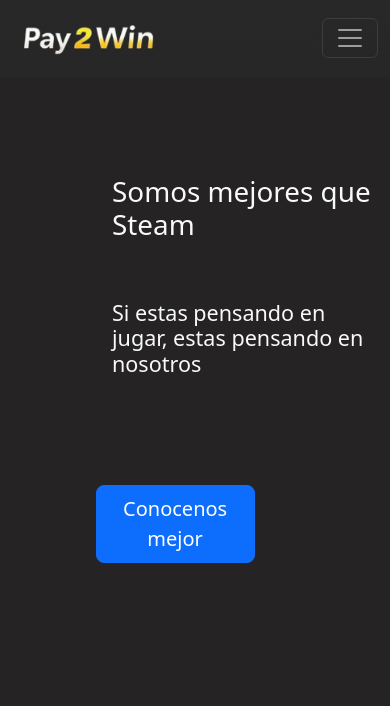
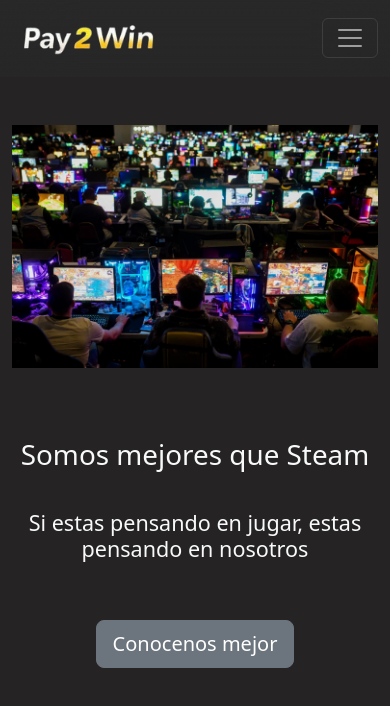
Before and after one commit to gomezivan94/React3-Equipo3, a React (Vite) app in the folder Pay-2-Win/: page /about in a window 390 px wide. Shown: the top 706 px of the page. Built offline with nearby package versions, Linux system fonts and the light colour scheme; no server answers.

Commit message:
Modifico About para hacerlo responsive

```diff
--- a/Pay-2-Win/src/pages/About/About.css
+++ b/Pay-2-Win/src/pages/About/About.css
@@ -1,24 +1,34 @@
-
 .Titulo {
-top: 100px;
     margin-top: 50px;
-margin-left: 100px;
   }
 
   .Parrafo {
-margin-top: 50px;
-margin-left: 100px;
+    margin-top: 30px;
   }
 
-.boton-azul {
-    margin-top: 100px;
-}
-
-@media (max-width: 800px) {
-    .boton-azul {
-    width: 80%;
+  .boton-about {
+    margin-top: 50px;
   }
 
 
+  .img-fluid {
+    max-width: 100%;
+    height: auto;
+  }
 
+
+  @media (max-width: 768px) {
+    .col-lg-6 {
+      text-align: center;
     }
+
+    .col-12 {
+      margin-bottom: 20px;
+    }
+
+    .Titulo, .Parrafo {
+      margin-left: 0;
+      margin-right: 0;
+      text-align: center;
+    }
+  }
--- a/Pay-2-Win/src/pages/About/About.jsx
+++ b/Pay-2-Win/src/pages/About/About.jsx
@@ -7,16 +7,16 @@ function About() {
     <div className="about">
       <div className='container my-5'>
         <div className='row'>
-          <div className='col-lg-6 d-flex justify-content-center d-none d-lg-flex'>
-            <img src={Nosotros} alt="Nosotros" />
+          <div className='col-12 col-lg-6 d-flex justify-content-center'>
+            <img src={Nosotros} alt="Nosotros" className="img-fluid d-block mx-auto" />
           </div>
 
-          <div className='col-lg-6 d-flex flex-column align-items-center justify-content-center'>
+          <div className='col-12 col-lg-6 d-flex flex-column align-items-center justify-content-center'>
             <h1 className=' Titulo text-light'> Somos mejores que Steam</h1>
 
             <h4  className=' Parrafo text-light'>Si estas pensando en jugar, estas pensando en nosotros</h4>
             <Link to="/nosotros">
-              <button className='boton-azul btn btn-primary  btn-lg' href="/Nosotros">Conocenos mejor</button>
+              <button className='boton-about btn btn-secondary  btn-lg' href="/Nosotros">Conocenos mejor</button>
             </Link>
           </div>
         </div>
```
Lines whose indentation alone changed are shown as unchanged.
